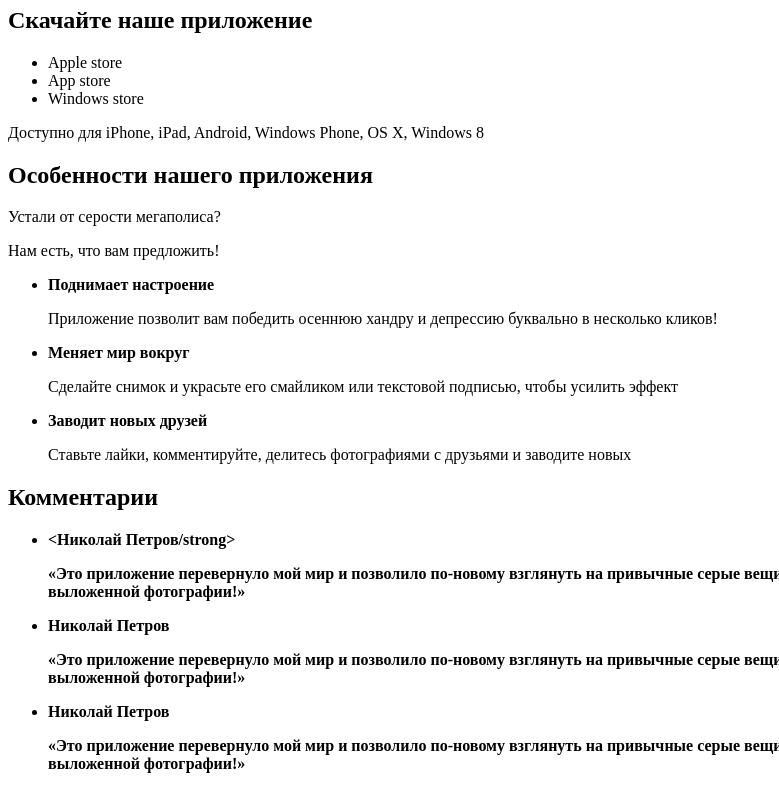
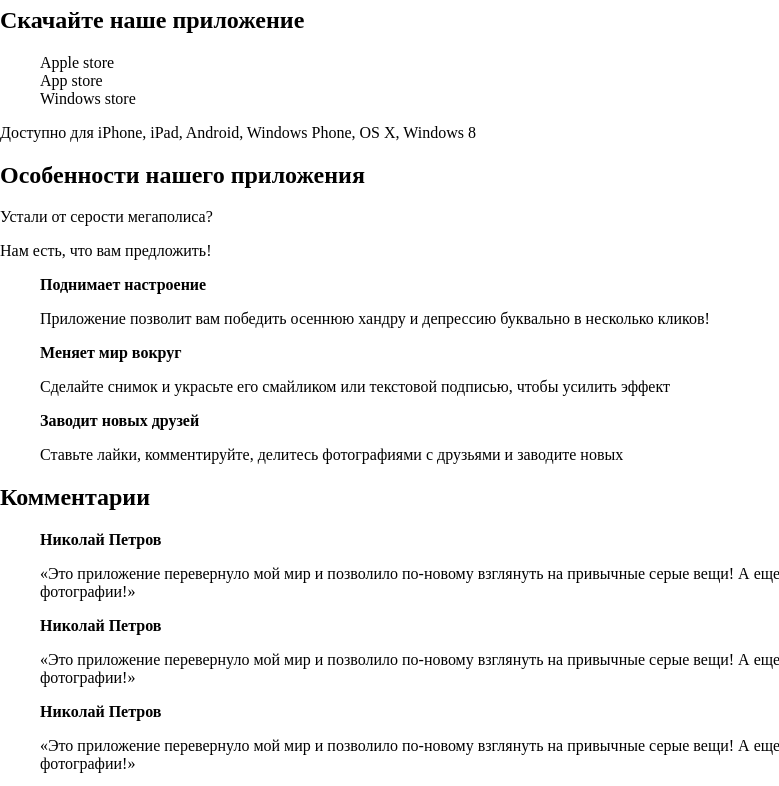
Before and after one commit to lowercaseEnd/pink, a website: page app/index.html in a window 1280 px wide. Shown: the part 222-1008 px from the top of the page, without its empty margins (0-779 px from the left). Drawn offline with Linux system fonts and the light colour scheme.

Commit message:
Создал gitignore, установил node-sass и включил скрипт для наблюдения за scss

```diff
--- a/app/index.html
+++ b/app/index.html
@@ -5,6 +5,7 @@
   <meta charset="UTF-8">
   <meta name="viewport" content="width=device-width, initial-scale=1.0">
   <meta http-equiv="X-UA-Compatible" content="ie=edge">
+  <link rel="stylesheet" href="css/main.css">
   <title>HTML Academy Pink</title>
 </head>
 
@@ -81,7 +82,7 @@
       <h2 class="visually-hidden">Комментарии</h2>
       <ul class="comments-section__list comments-list">
         <li class="comments-list__item">
-          <strong class="comments-list__name"><Николай Петров/strong>
+          <strong class="comments-list__name">Николай Петров</strong>
           <p class="comments-list__comment">«Это приложение перевернуло мой мир и позволило по-новому взглянуть на привычные серые вещи! А еще я познакомился со своей будущей женой в комментариях к выложенной фотографии!»
 
           </p>
--- /dev/null
+++ b/app/scss/main.scss
@@ -0,0 +1,10 @@
+html, body {
+  padding: 0;
+  margin: 0;
+}
+ul {
+  list-style-type: none;
+}
+*, *::before, *::after {
+  box-sizing: border-box;
+}
```
Also changed, not shown: package.json (+6 -2 lines), app/css/main.css (added), 4 other files.
